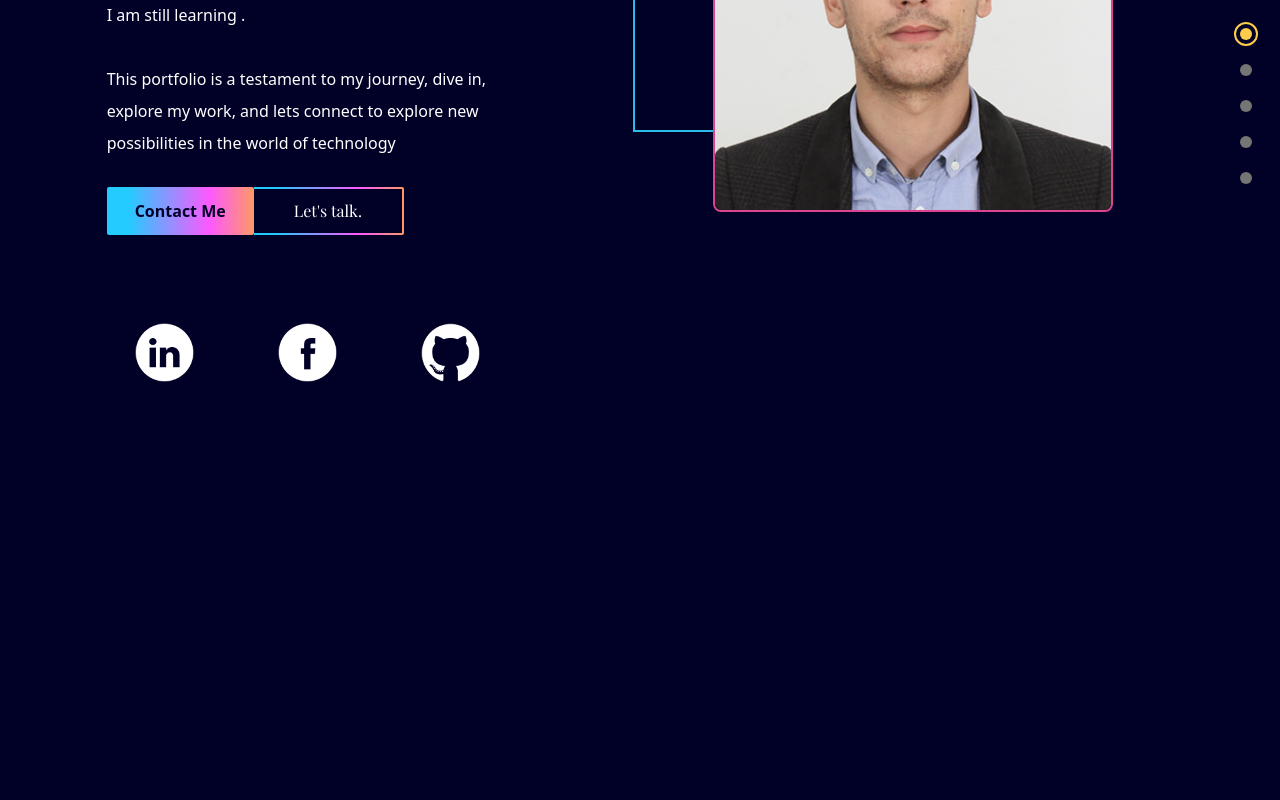
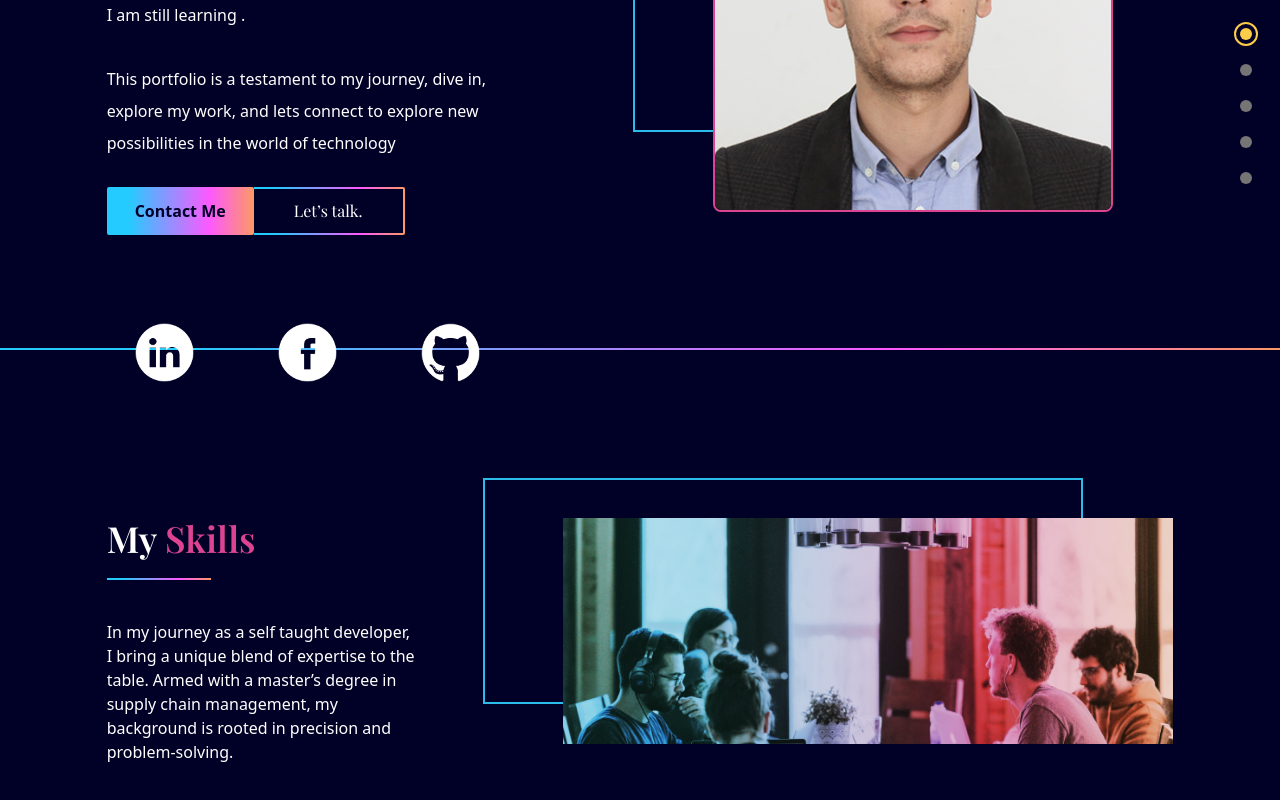
Before and after one commit to Heechem/First-Portfolio, a React (Vite) app: page / in a window 1280 px wide. Shown: the part 452-1252 px from the top of the page. Before the commit the page ends 902 px from the top, so only its background shows below. Built offline with nearby package versions, Linux system fonts and the light colour scheme.

Commit message:
Add skills section

```diff
--- a/src/App.jsx
+++ b/src/App.jsx
@@ -4,6 +4,8 @@ import UseMediaQuery from "./hooks/UseMediaQuery";
 import Navbar from "./scenes/Navbar";
 import DotGroup from "./scenes/DotGroup";
 import Landing from "./scenes/Landing";
+import LineGradient from "./components/LineGradient";
+import MySkills from "./scenes/MySkills";
 
 function App() {
   const [selectedPage, setSelectedPage] = useState("home");
@@ -37,6 +39,10 @@ function App() {
         )}
         <Landing setSelectedPage={setSelectedPage} />
       </div>
+      <LineGradient />
+      <div className="mx-auto w-5/6 md:h-full">
+        <MySkills />
+      </div>
     </div>
   );
 }
--- /dev/null
+++ b/src/components/LineGradient.jsx
@@ -0,0 +1,7 @@
+import React from "react";
+
+const LineGradient = ({ width = "w-full" }) => {
+  return <div className={`h-0.5 ${width} bg-gradient-rainblue`}></div>;
+};
+
+export default LineGradient;
--- a/src/scenes/Landing.jsx
+++ b/src/scenes/Landing.jsx
@@ -54,7 +54,7 @@ const Landing = ({ setSelectedPage }) => {
             </span>
           </p>
           <p className="text-md mb-7 mt-10 text-center leading-loose md:text-start">
-            I'm Heechem, a self-taught software developer with a goal to give
+            I am Heechem, a self-taught software developer with a goal to give
             birth to ideas from my mind to the real world .
             <br />
             <p className="mt-10">
@@ -95,7 +95,7 @@ const Landing = ({ setSelectedPage }) => {
           >
             <div className="flex h-full w-full items-center justify-center bg-deep-blue px-10 font-playfair transition duration-500 ease-in-out hover:text-red">
               {" "}
-              Let's talk.
+              Let&rsquo;s talk.
             </div>
           </AnchorLink>
         </motion.div>
--- /dev/null
+++ b/src/scenes/MySkills.jsx
@@ -0,0 +1,61 @@
+import React from "react";
+import UseMediaQuery from "../hooks/UseMediaQuery";
+import { motion } from "framer-motion";
+import LineGradient from "../components/LineGradient";
+
+const MySkills = () => {
+  const isAbodeMediumScreens = UseMediaQuery("(min-width: 1060px)");
+  return (
+    <section id="skills" className="pb-24 pt-10">
+      {/* header */}
+      <div className="mt-32 md:flex md:justify-between md:gap-16">
+        <motion.div
+          className="md:w-1/3"
+          initial="hidden"
+          whileInView="visible"
+          viewport={{ once: true, amount: 0.5 }}
+          transition={{ duration: 0.5 }}
+          variants={{
+            hidden: { opacity: 0, x: -50 },
+            visible: { opacity: 1, x: 0 },
+          }}
+        >
+          <p className="mb-5 font-playfair text-4xl font-semibold">
+            My <span className=" text-red">Skills</span>
+          </p>
+          <LineGradient width="w-1/3" />
+          <p className="mb-7 mt-10">
+            In my journey as a self taught developer, I bring a unique blend of
+            expertise to the table. Armed with a master&rsquo;s degree in supply
+            chain management, my background is rooted in precision and
+            problem-solving.
+          </p>
+        </motion.div>
+
+        <div className="mt-16 md:mt-0">
+          {isAbodeMediumScreens ? (
+            <div className="relative z-0 ml-20 before:absolute before:-left-20 before:-top-10 before:z-[-1]  before:h-full before:w-full  before:border-2 before:border-blue md:before:max-w-[600px]">
+              <img
+                src="src/assets/skills-image.png"
+                alt="Profile"
+                className="z-10"
+              />
+            </div>
+          ) : (
+            <img
+              src="src/assets/skills-image.png"
+              alt="Profile"
+              className="z-10"
+            />
+          )}
+        </div>
+      </div>
+      {/* Skills */}
+      <div className="mt-16 gap-32 md:flex md:justify-between">
+        {/* experience */}
+      </div>
+    </section>
+  );
+};
+
+export default MySkills;
--- a/src/scenes/Navbar.jsx
+++ b/src/scenes/Navbar.jsx
@@ -38,7 +38,7 @@ const Navbar = ({ selectedPage, setSelectedPage, isTopOfPage }) => {
               setSelectedPage={setSelectedPage}
             />
             <Link
-              page="skills"
+              page="Skills"
               selectedPage={selectedPage}
               setSelectedPage={setSelectedPage}
             />
@@ -85,7 +85,7 @@ const Navbar = ({ selectedPage, setSelectedPage, isTopOfPage }) => {
                 setSelectedPage={setSelectedPage}
               />
               <Link
-                page="skills"
+                page="Skills"
                 selectedPage={selectedPage}
                 setSelectedPage={setSelectedPage}
               />
```
